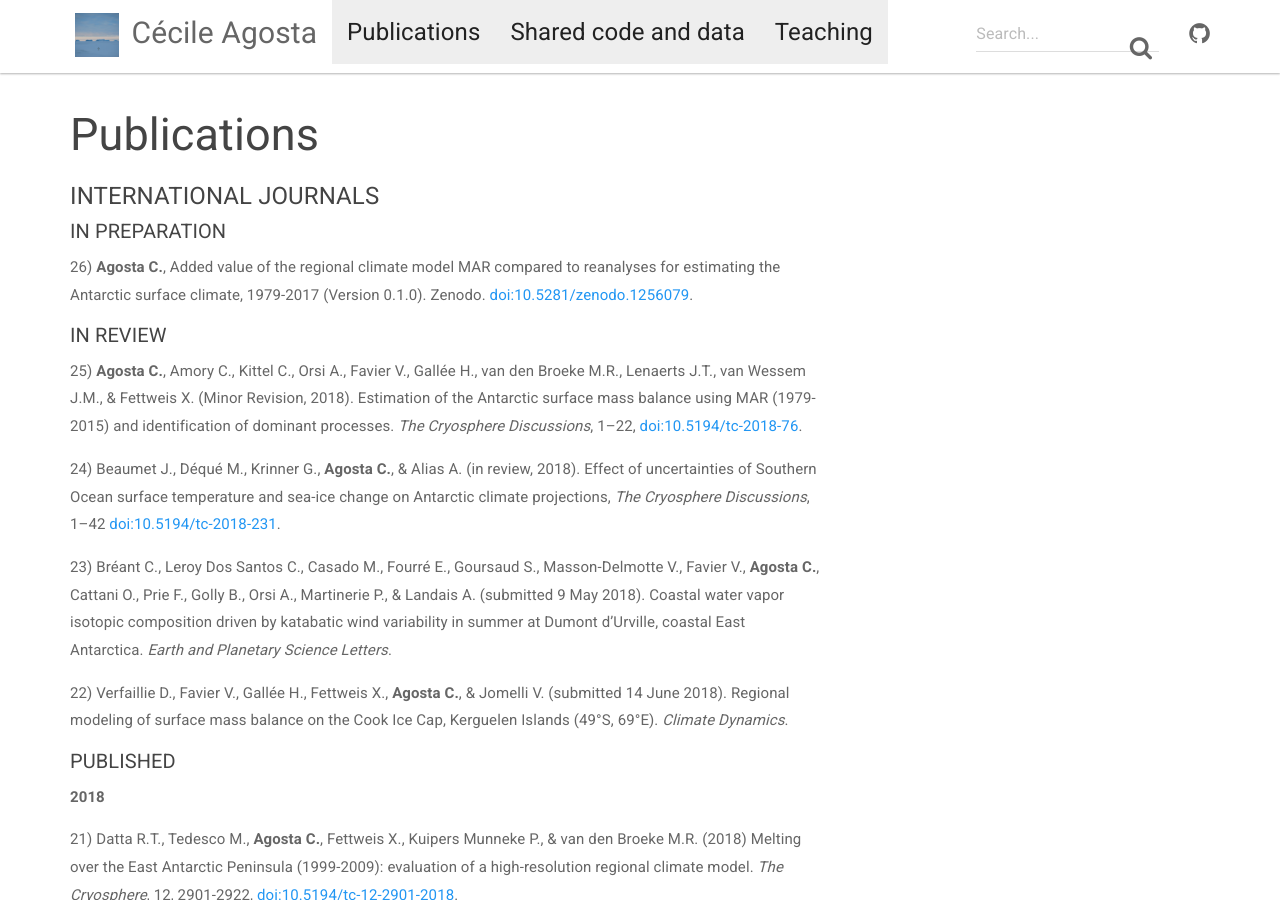
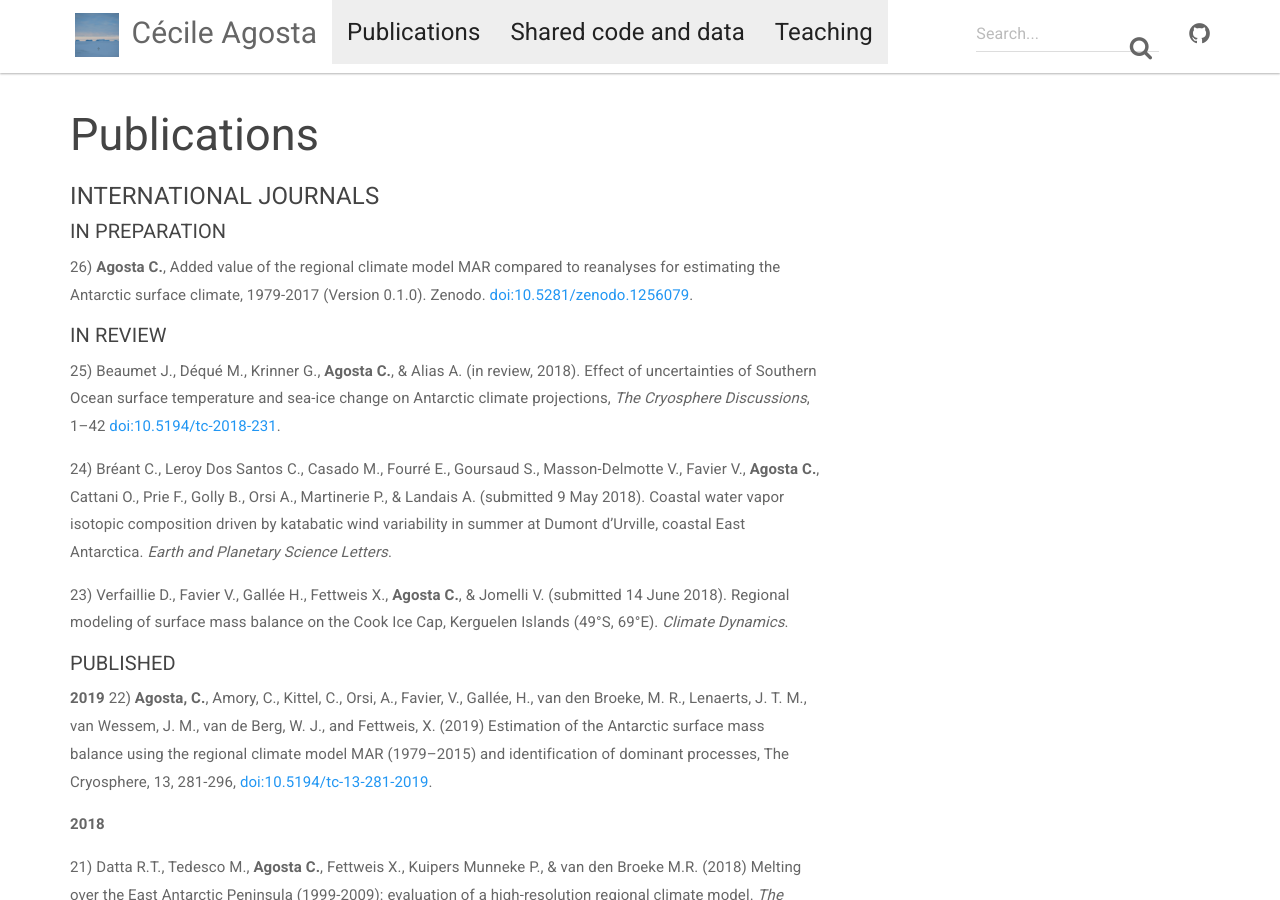
Before and after one commit to cecileagosta/cecileagosta.github.io, a Jekyll site: the page built from _docs/publications.md, in a window 1280 px wide and 900 px high. Built offline with Jekyll 4.4.1, drawn with Linux system fonts in a browser that asks for light colours; nearby versions of some CDN libraries.

Commit message:
Update publications.md

```diff
--- a/_docs/publications.md
+++ b/_docs/publications.md
@@ -9,15 +9,16 @@ permalink: /publications/
 
 ##### IN REVIEW
 
-25) **Agosta C.**, Amory C., Kittel C., Orsi A., Favier V., Gallée H., van den Broeke M.R., Lenaerts J.T., van Wessem J.M., & Fettweis X. (Minor Revision, 2018). Estimation of the Antarctic surface mass balance using MAR (1979-2015) and identification of dominant processes. *The Cryosphere Discussions*, 1–22, [doi:10.5194/tc-2018-76](https://doi.org/10.5194/tc-2018-76).
+25) Beaumet J., Déqué M., Krinner G., **Agosta C.**, & Alias A. (in review, 2018). Effect of uncertainties of Southern Ocean surface temperature and sea-ice change on Antarctic climate projections, *The Cryosphere Discussions*, 1–42 [doi:10.5194/tc-2018-231](https://doi.org/10.5194/tc-2018-231).
 
-24) Beaumet J., Déqué M., Krinner G., **Agosta C.**, & Alias A. (in review, 2018). Effect of uncertainties of Southern Ocean surface temperature and sea-ice change on Antarctic climate projections, *The Cryosphere Discussions*, 1–42 [doi:10.5194/tc-2018-231](https://doi.org/10.5194/tc-2018-231).
+24) Bréant C., Leroy Dos Santos C., Casado M., Fourré E., Goursaud S., Masson-Delmotte V., Favier V., **Agosta C.**, Cattani O., Prie F., Golly B., Orsi A., Martinerie P., & Landais A. (submitted 9 May 2018). Coastal water vapor isotopic composition driven by katabatic wind variability in summer at Dumont d'Urville, coastal East Antarctica. *Earth and Planetary Science Letters*.
 
-23) Bréant C., Leroy Dos Santos C., Casado M., Fourré E., Goursaud S., Masson-Delmotte V., Favier V., **Agosta C.**, Cattani O., Prie F., Golly B., Orsi A., Martinerie P., & Landais A. (submitted 9 May 2018). Coastal water vapor isotopic composition driven by katabatic wind variability in summer at Dumont d'Urville, coastal East Antarctica. *Earth and Planetary Science Letters*.
-
-22) Verfaillie D., Favier V., Gallée H., Fettweis X., **Agosta C.**, & Jomelli V. (submitted 14 June 2018). Regional modeling of surface mass balance on the Cook Ice Cap, Kerguelen Islands (49°S, 69°E). *Climate Dynamics*.
+23) Verfaillie D., Favier V., Gallée H., Fettweis X., **Agosta C.**, & Jomelli V. (submitted 14 June 2018). Regional modeling of surface mass balance on the Cook Ice Cap, Kerguelen Islands (49°S, 69°E). *Climate Dynamics*.
 
 ##### PUBLISHED
+
+**2019**
+22) **Agosta, C.**, Amory, C., Kittel, C., Orsi, A., Favier, V., Gallée, H., van den Broeke, M. R., Lenaerts, J. T. M., van Wessem, J. M., van de Berg, W. J., and Fettweis, X. (2019) Estimation of the Antarctic surface mass balance using the regional climate model MAR (1979–2015) and identification of dominant processes, The Cryosphere, 13, 281-296, [doi:10.5194/tc-13-281-2019](https://doi.org/10.5194/tc-13-281-2019).
 
 **2018**
 
```
